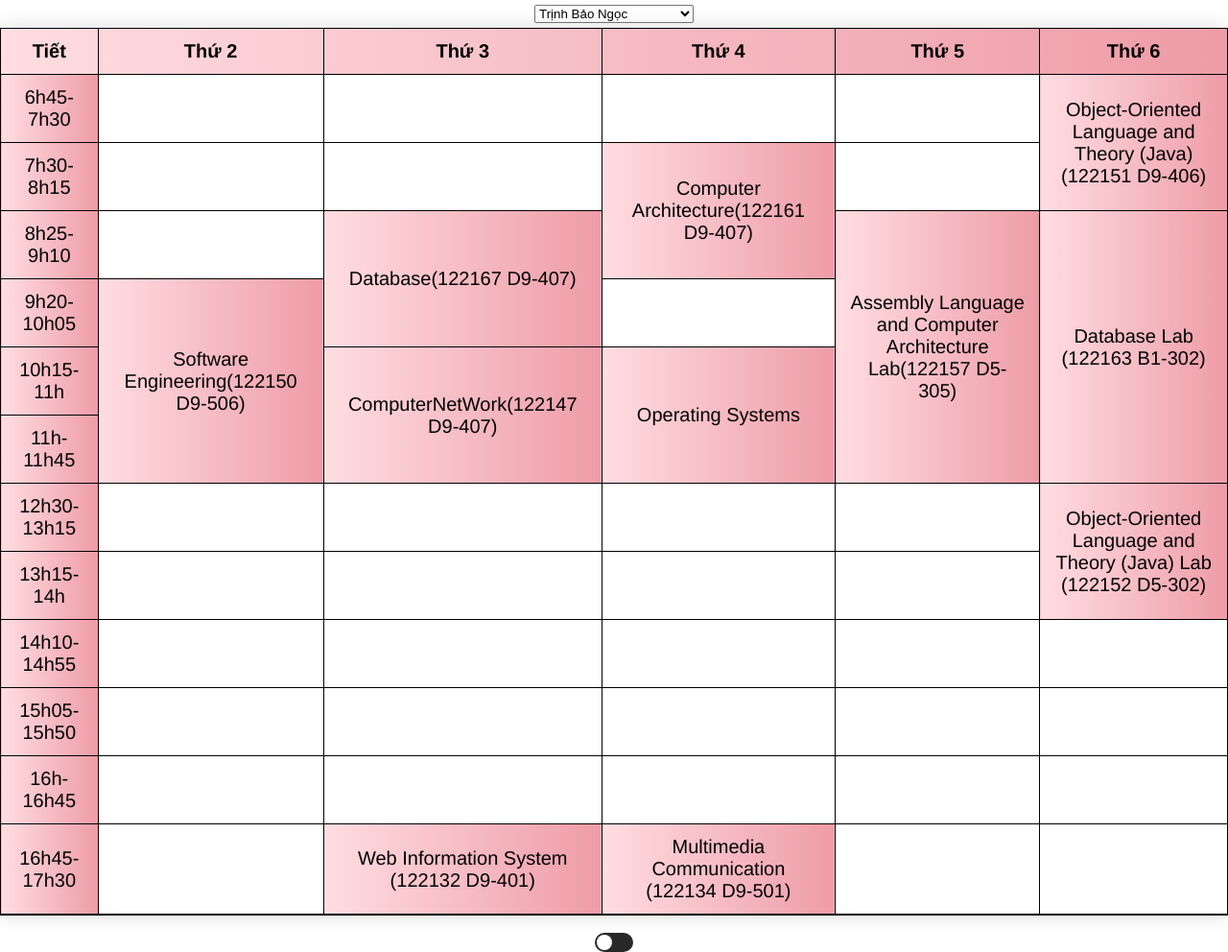
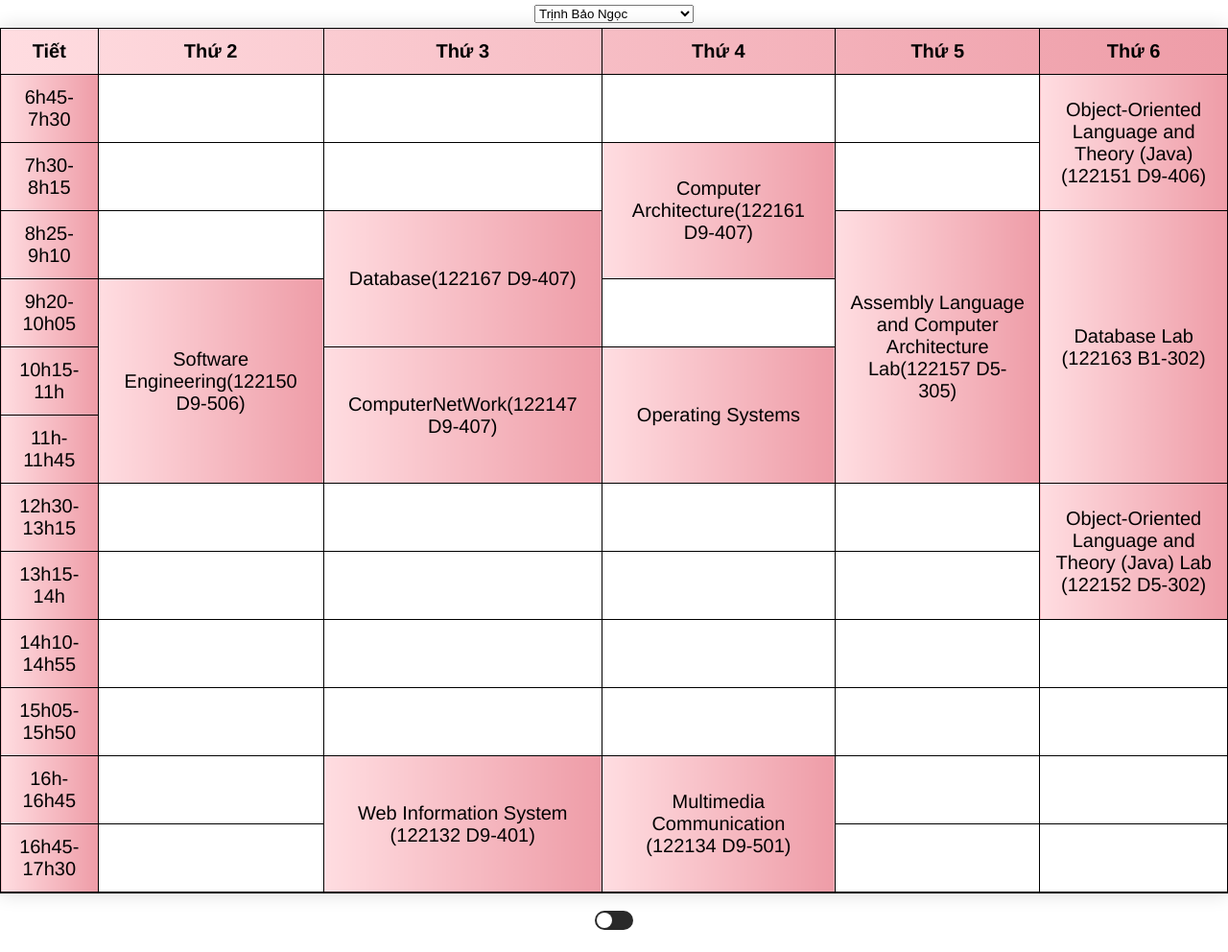
Before and after one commit to ngoclp2000/TimeTable, a plain HTML site: page index.html in a window 1280 px wide. Shown: the whole page at 96% size. After the commit the page ends 969 px from the top, so only its background shows below. Drawn offline with Linux system fonts and the light colour scheme; a web font is replaced by a local one.

Commit message:
Update index.html

```diff
--- a/index.html
+++ b/index.html
@@ -199,15 +199,13 @@ select,span{
             </tr><tr class=".rows">
                 <td class="active light-mode">16h-16h45</td>
                 <td></td>
-                <td></td>
-                <td></td>
+                <td rowspan="2" class="active light-mode">Web Information System (122132 D9-401)</td>
+                <td rowspan="2" class="active light-mode">Multimedia Communication (122134 D9-501)</td>
                 <td></td>
                 <td></td>
             </tr><tr class=".rows">
                 <td class="active light-mode">16h45-17h30</td>
                 <td></td>
-                <td class="active light-mode">Web Information System (122132 D9-401)</td>
-                <td class="active light-mode">Multimedia Communication (122134 D9-501)</td>
                 <td></td>
                 <td></td>
             </tr>
```
